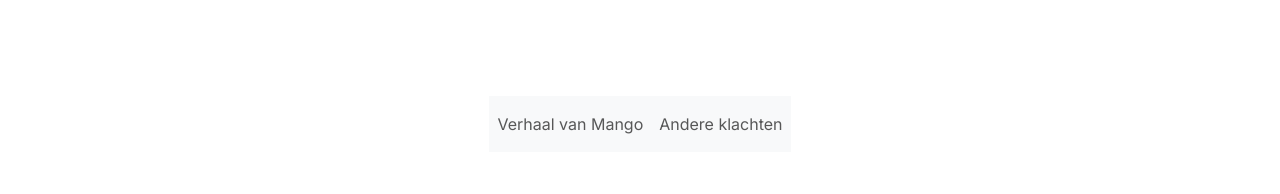
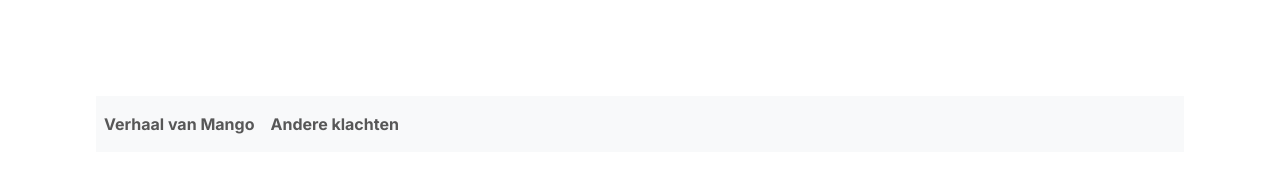
Before and after one commit to MikaH2BH/nextjs, a Next.js app: page / in a window 1280 px wide. Shown: the top 194 px of the page. Built offline with nearby package versions, Linux system fonts and the light colour scheme.

Commit message:
ssssssss

```diff
--- a/app/page.js
+++ b/app/page.js
@@ -10,14 +10,14 @@ import 'bootstrap/dist/css/bootstrap.css'
 export default function Home() {
   return (
     <main className={styles.main}>
-      <nav class="navbar navbar-expand-lg navbar-light bg-light">
+      <nav class="navbar navbar-expand-lg navbar-light bg-light" style={{ width: "100%" }}>
         <div class="collapse navbar-collapse" id="navbarNav">
           <ul class="navbar-nav">
             <li class="nav-item active">
-              <a class="nav-link" href="#">Verhaal van Mango</a>
+              <a class="nav-link" href="#"><strong>Verhaal van Mango</strong></a>
             </li>
             <li class="nav-item">
-              <a class="nav-link" href="#">Andere klachten</a>
+              <a class="nav-link" href="#"><strong>Andere klachten</strong></a>
             </li>
 
           </ul>
```
